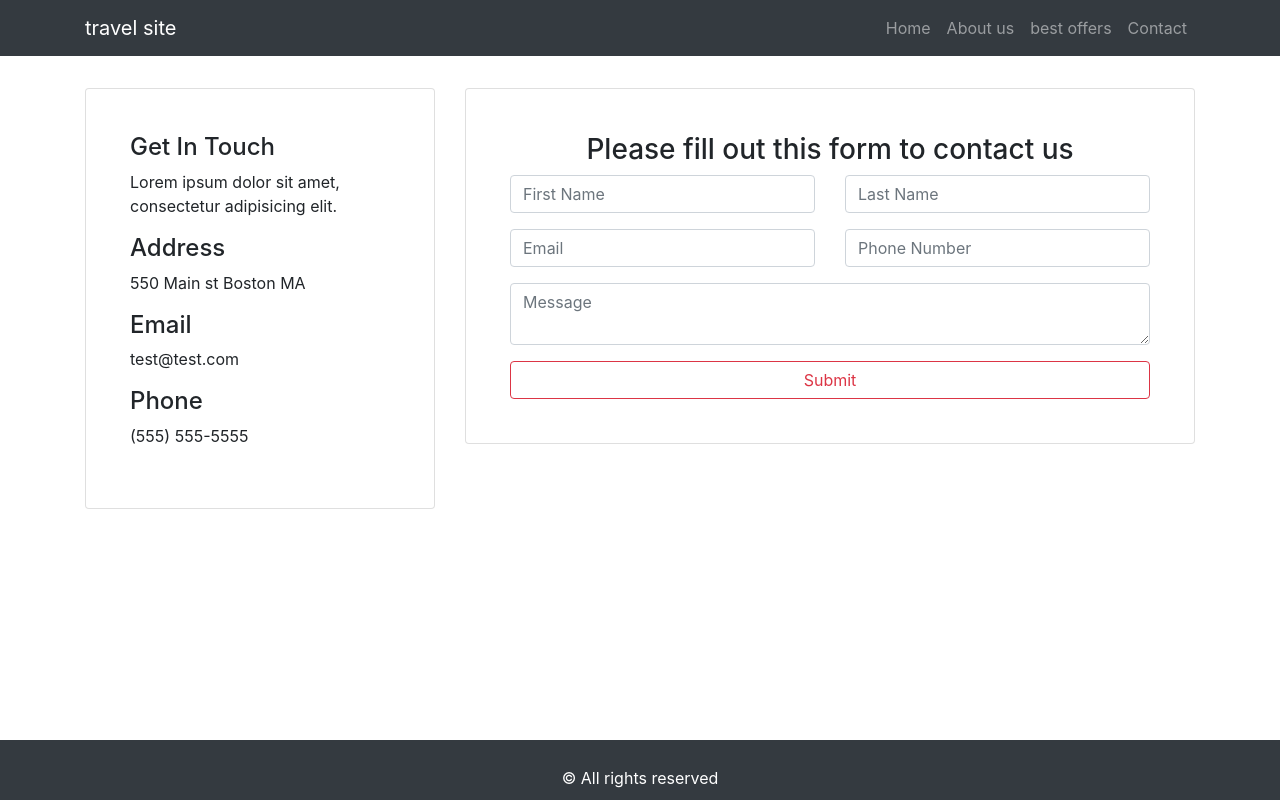
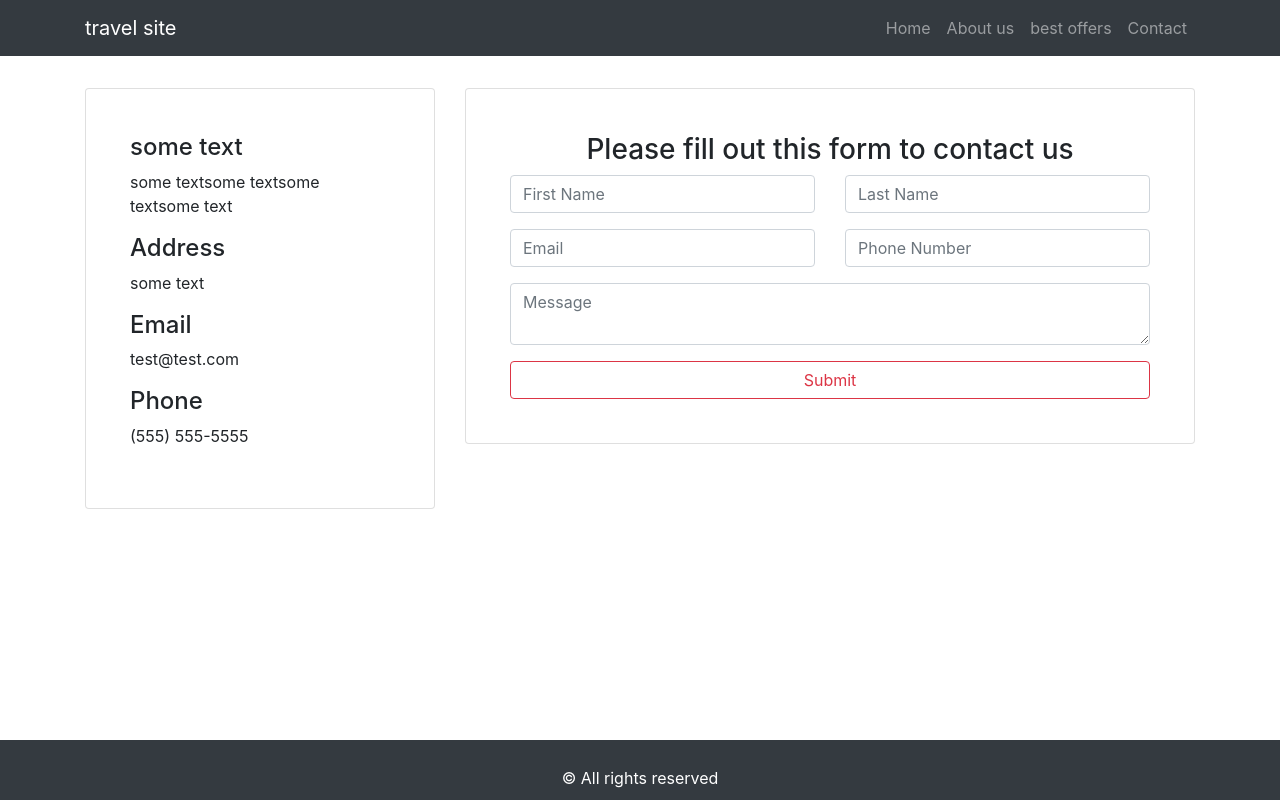
Before and after one commit to pooyafils/react-static-site, a React (Create React App) app in the folder travel-site/: page / in a window 1280 px wide. Built offline with nearby package versions, Linux system fonts and the light colour scheme.

Commit message:
adding styles

```diff
--- a/travel-site/src/App.js
+++ b/travel-site/src/App.js
@@ -15,8 +15,10 @@ class App extends Component{
 <div>
        {/*<NavBar/>
         <Footer/>*/}
-       {/* <AboutUs/>*/}
+        {/*<AboutUs/>*/}
+
        <ContactUs/>
+
 </div>
     )
   }
--- a/travel-site/src/components/about us/AboutUs.js
+++ b/travel-site/src/components/about us/AboutUs.js
@@ -15,7 +15,7 @@ return(
                 <div className="row">
                     <div className="col-md-6 m-auto text-center">
                         <h1>About Us</h1>
-                        <p>Lorem ipsum dolor sit amet, consectetur adipisicing elit. Eaque, saepe.</p>
+                        <p>some text some text some text </p>
                     </div>
                 </div>
             </div>
@@ -27,12 +27,12 @@ return(
                 <div className="row">
                     <div className="col-md-6">
                         <h1>What We Do</h1>
-                        <p>Lorem ipsum dolor sit amet, consectetur adipisicing elit. Ipsum sequi necessitatibus deleniti
-                            accusamus provident dignissimos numquam fuga nulla quia voluptatibus, dolore voluptate
-                            excepturi accusantium dolores temporibus fugit, voluptas velit omnis!</p>
-                        <p>Lorem ipsum dolor sit amet, consectetur adipisicing elit. Ipsum sequi necessitatibus deleniti
-                            accusamus provident dignissimos numquam fuga nulla quia voluptatibus, dolore voluptate
-                            excepturi accusantium dolores temporibus fugit, voluptas velit omnis!</p>
+                        <p> some text some text some text some text some text
+                            some text some text some text some text some text some text
+                            some text some text some text some text some text some text </p>
+                        <p> some text some text some text some text some text some text
+                            some text some text some text some text some text some text
+                            some text some text some text some text some text </p>
                     </div>
                     <div className="col-md-6">
                         <img src={picture}  alt=""
@@ -49,8 +49,8 @@ return(
                         <div className="card bg-danger text-center text-white">
                             <div className="card-body">
                                 <i className="fa fa-building"></i>
-                                <h3>Lorem ipsum</h3>
-                                Lorem ipsum dolor sit amet, consectetur adipisicing elit. Adipisci, architecto.
+                                <h3>title </h3>
+                                 text some text some text some text
                             </div>
                         </div>
                     </div>
@@ -58,8 +58,8 @@ return(
                         <div className="card bg-danger text-center text-white">
                             <div className="card-body">
                                 <i className="fa fa-bullhorn"></i>
-                                <h3>Lorem ipsum</h3>
-                                Lorem ipsum dolor sit amet, consectetur adipisicing elit. Adipisci, architecto.
+                                <h3>title</h3>
+                                some text some text some text some text
                             </div>
                         </div>
                     </div>
@@ -67,8 +67,8 @@ return(
                         <div className="card bg-danger text-center text-white">
                             <div className="card-body">
                                 <i className="fa fa-comments"></i>
-                                <h3>Lorem ipsum</h3>
-                                Lorem ipsum dolor sit amet, consectetur adipisicing elit. Adipisci, architecto.
+                                <h3>title</h3>
+                                 text some text some text some text .
                             </div>
                         </div>
                     </div>
@@ -79,8 +79,8 @@ return(
                         <div className="card bg-danger text-center text-white">
                             <div className="card-body">
                                 <i className="fa fa-clock-o"></i>
-                                <h3>Lorem ipsum</h3>
-                                Lorem ipsum dolor sit amet, consectetur adipisicing elit. Adipisci, architecto.
+                                <h3>title </h3>
+                                 text some text some text some text
                             </div>
                         </div>
                     </div>
@@ -88,8 +88,8 @@ return(
                         <div className="card bg-danger text-center text-white">
                             <div className="card-body">
                                 <i className="fa fa-cc"></i>
-                                <h3>Lorem ipsum</h3>
-                                Lorem ipsum dolor sit amet, consectetur adipisicing elit. Adipisci, architecto.
+                                <h3> title</h3>
+                                text some text some text some text
                             </div>
                         </div>
                     </div>
@@ -97,8 +97,8 @@ return(
                         <div className="card bg-danger text-center text-white">
                             <div className="card-body">
                                 <i className="fa fa-coffee"></i>
-                                <h3>Lorem ipsum</h3>
-                                Lorem ipsum dolor sit amet, consectetur adipisicing elit. Adipisci, architecto.
+                                <h3>title</h3>
+                                some text some text some text some text
                             </div>
                         </div>
                     </div>
@@ -114,7 +114,7 @@ return(
                         <div className="slider">
                             <div>
                                 <blockquote className="blockquote">
-                                    <p className="mb-0">Lorem ipsum dolor sit amet, consectetur adipisicing elit. Illo,
+                                    <p className="mb-0">some text some text some text some text some text
                                         sunt!</p>
                                     <footer className="blockquote-footer">John Doe From <cite title="Company 1">Company
                                         1</cite></footer>
@@ -122,7 +122,7 @@ return(
                             </div>
                             <div>
                                 <blockquote className="blockquote">
-                                    <p className="mb-0">Lorem ipsum dolor sit amet, consectetur adipisicing elit. Illo,
+                                    <p className="mb-0"> some text some text some text some text some text some text
                                         sunt!</p>
                                     <footer className="blockquote-footer">Steve Smith From <cite title="Company 2">Company
                                         2</cite></footer>
@@ -130,7 +130,7 @@ return(
                             </div>
                             <div>
                                 <blockquote className="blockquote">
-                                    <p className="mb-0">Lorem ipsum dolor sit amet, consectetur adipisicing elit. Illo,
+                                    <p className="mb-0"> some text some text some text some text
                                         sunt!</p>
                                     <footer className="blockquote-footer">Megan Williams From <cite title="Company 3">Company
                                         3</cite></footer>
--- a/travel-site/src/components/contact us/ContactUs.js
+++ b/travel-site/src/components/contact us/ContactUs.js
@@ -15,10 +15,10 @@ const ContactUs=()=>{
                         <div class="col-md-4">
                             <div class="card p-4">
                                 <div class="card-body">
-                                    <h4>Get In Touch</h4>
-                                    <p>Lorem ipsum dolor sit amet, consectetur adipisicing elit.</p>
+                                    <h4>some text</h4>
+                                    <p>some textsome textsome textsome text</p>
                                     <h4>Address</h4>
-                                    <p>550 Main st Boston MA</p>
+                                    <p>some text</p>
                                     <h4>Email</h4>
                                     <p>test@test.com</p>
                                     <h4>Phone</h4>
```
